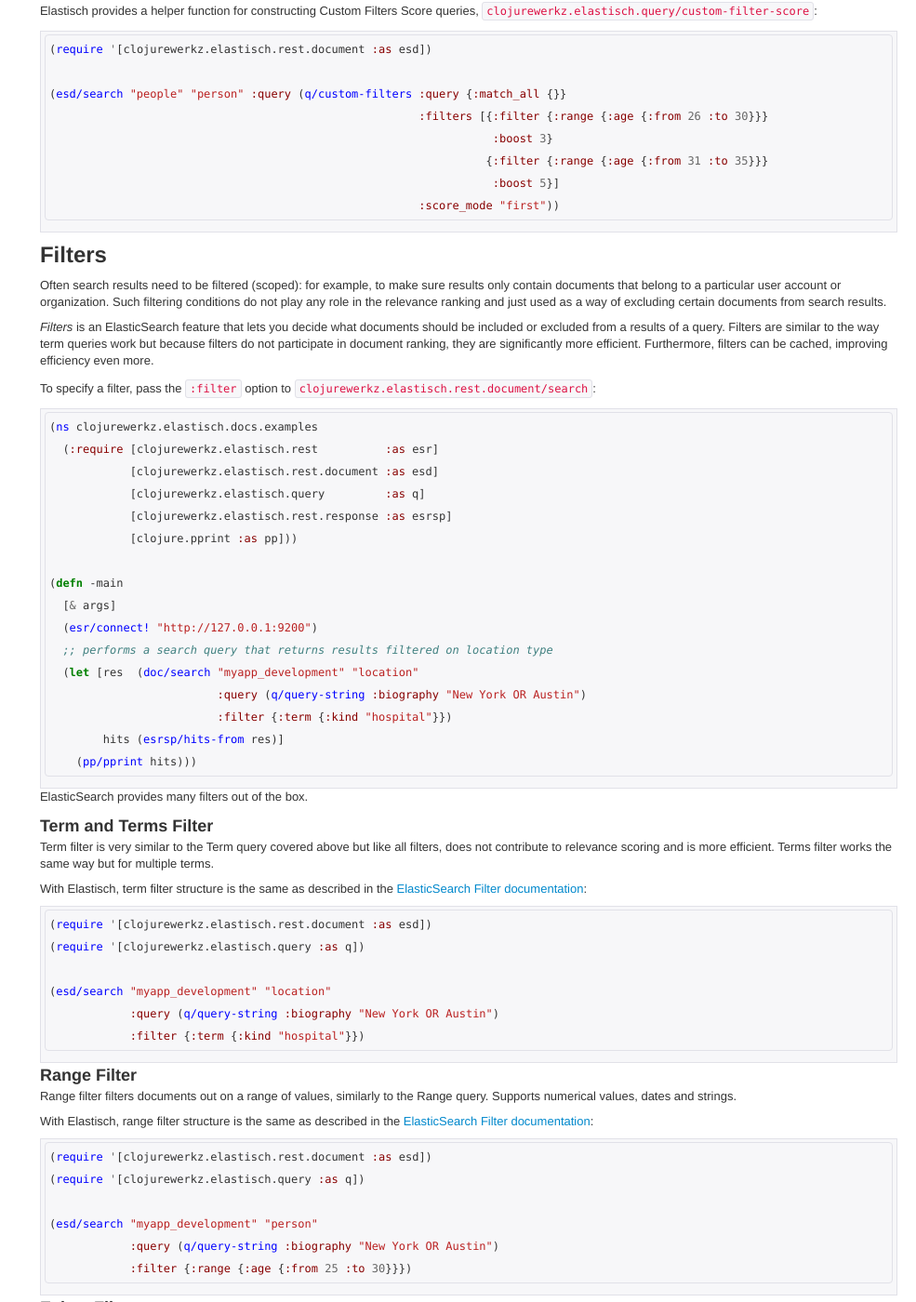
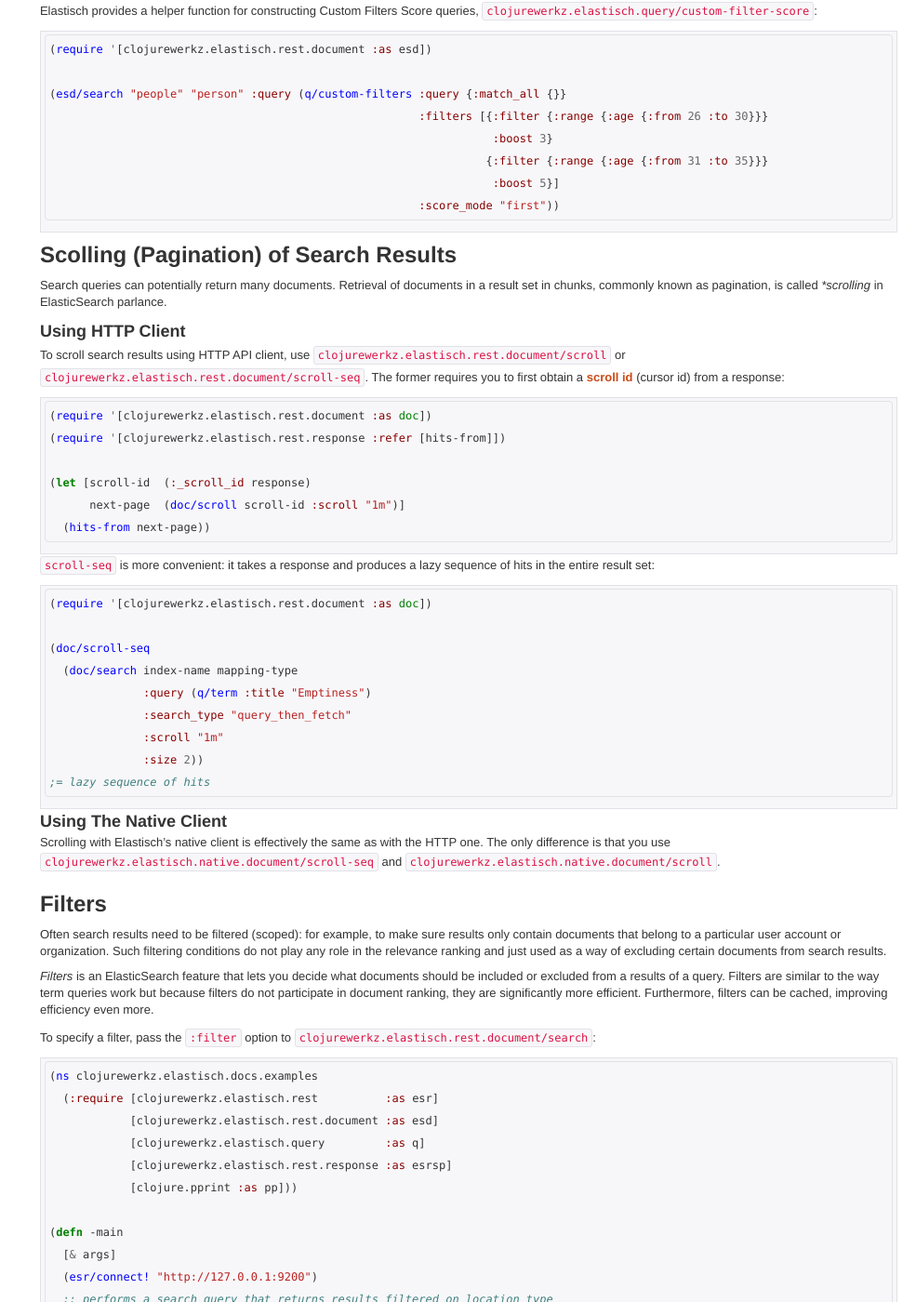
Before and after one commit to clojurewerkz/elastisch.docs, a Jekyll site: the page built from articles/querying.md, in a window 1280 px wide and 1400 px high, scrolled down 19694 px. Shown: the whole window at 93% size, without its empty margins (295-1280 px from the left). Built offline with Jekyll 4.4.1, drawn with Linux system fonts in a browser that asks for light colours; some web fonts are replaced; comment, search, counter and statistics services are not loaded; some of the changed text lies outside the part shown.

Commit message:
Document pagination (scrolling)

````diff
--- a/articles/querying.md
+++ b/articles/querying.md
@@ -1170,6 +1170,49 @@ Elastisch provides a helper function for constructing Custom Filters Score queri
 ```
 
 
+## Scolling (Pagination) of Search Results
+
+Search queries can potentially return many documents. Retrieval of documents in a result
+set in chunks, commonly known as pagination, is called **scrolling* in ElasticSearch parlance.
+
+
+### Using HTTP Client
+
+To scroll search results using HTTP API client, use `clojurewerkz.elastisch.rest.document/scroll`
+or `clojurewerkz.elastisch.rest.document/scroll-seq`. The former requires you to first
+obtain a **scroll id** (cursor id) from a response:
+
+``` clojure
+(require '[clojurewerkz.elastisch.rest.document :as doc])
+(require '[clojurewerkz.elastisch.rest.response :refer [hits-from]])
+
+(let [scroll-id  (:_scroll_id response)
+      next-page  (doc/scroll scroll-id :scroll "1m")]
+  (hits-from next-page))
+```
+
+`scroll-seq` is more convenient: it takes a response and produces a lazy
+sequence of hits in the entire result set:
+
+``` clojure
+(require '[clojurewerkz.elastisch.rest.document :as doc])
+
+(doc/scroll-seq
+  (doc/search index-name mapping-type
+              :query (q/term :title "Emptiness")
+              :search_type "query_then_fetch"
+              :scroll "1m"
+              :size 2))
+;= lazy sequence of hits
+```
+
+
+### Using The Native Client
+
+Scrolling with Elastisch's native client is effectively the same as with the HTTP one.
+The only difference is that you use `clojurewerkz.elastisch.native.document/scroll-seq`
+and `clojurewerkz.elastisch.native.document/scroll`.
+
 
 
 ## Filters
````
